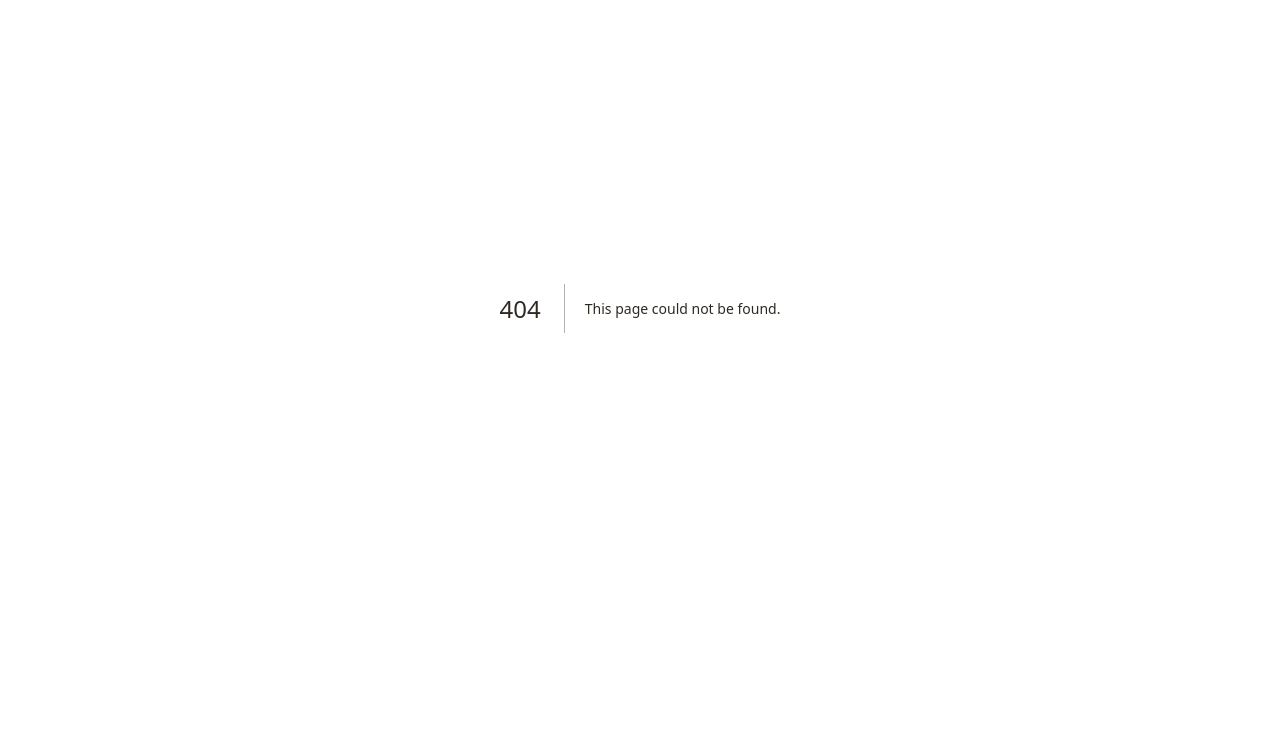
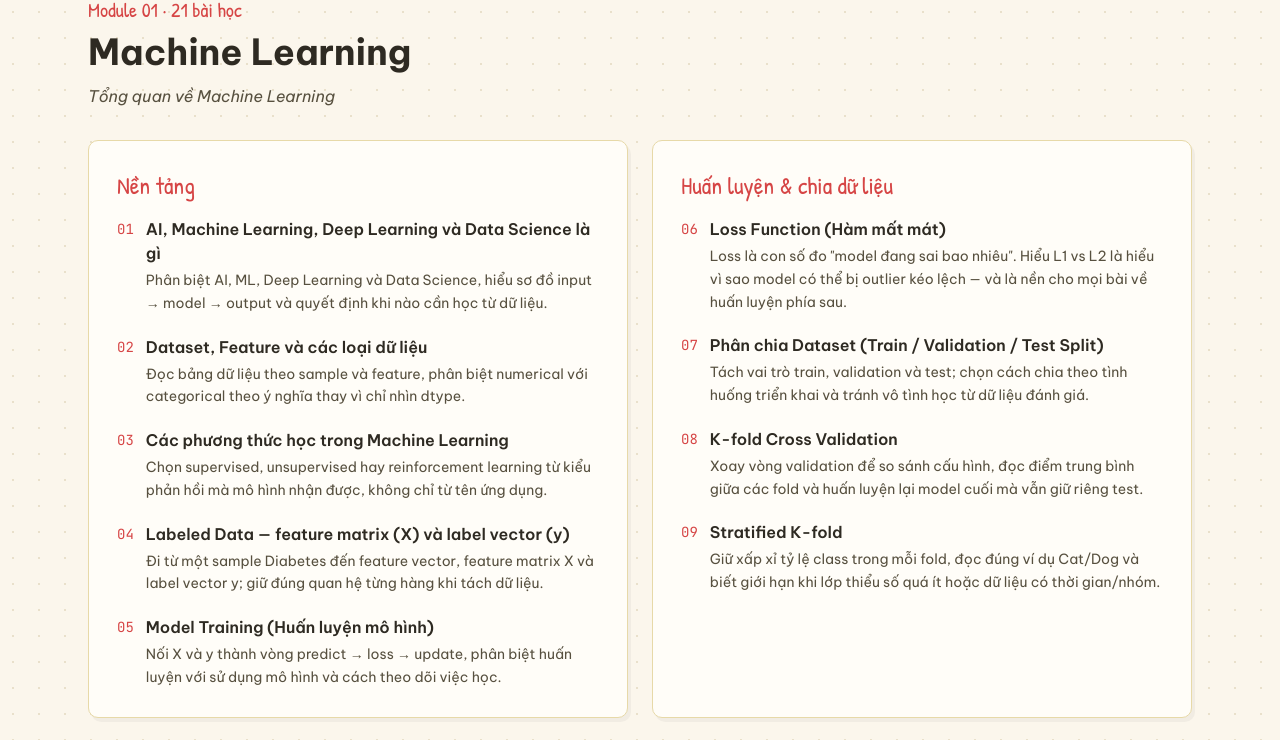
Before and after one commit to dalex0512/ml_learning_hub, a Next.js app: page /01-machine-learning in a window 1280 px wide. Before the commit this address had no page. Shown: the part 157-897 px from the top of the page. Built offline with nearby package versions, Linux system fonts and the light colour scheme.

Commit message:
feat: add module index and dependency map

```diff
--- /dev/null
+++ b/app/[moduleId]/page.tsx
@@ -0,0 +1,44 @@
+import Link from "next/link";
+import { notFound } from "next/navigation";
+import { getModule, getRoadmap } from "@/lib/roadmap";
+import { getDependencyGraph, getTopicContent } from "@/lib/markdown";
+import DependencyMap from "@/components/DependencyMap";
+
+export function generateStaticParams() {
+  return getRoadmap().modules.map(module => ({ moduleId: module.id }));
+}
+
+export function generateMetadata({ params }: { params: { moduleId: string } }) {
+  return { title: `${getModule(params.moduleId)?.title ?? "Module"} | ML Learning Hub` };
+}
+
+export default function ModulePage({ params }: { params: { moduleId: string } }) {
+  const module = getModule(params.moduleId);
+  if (!module) notFound();
+  const lessons = module.topics.map(topic => ({ topic, data: getTopicContent(module.id, topic.file, topic.id) }));
+  const groups = Array.from(new Set(lessons.map(({ topic }) => topic.group ?? "Khác")));
+  const nodes = getDependencyGraph().filter(node => node.moduleId === module.id);
+  return <div className="max-w-6xl mx-auto px-4 sm:px-6 py-10">
+    <Link href="/#roadmap" className="text-sm text-text-muted hover:text-accent-red">← Roadmap 6 Module</Link>
+    <p className="font-hand text-accent-red text-xl mt-6">Module {String(module.order).padStart(2, "0")} · {module.topics.length} bài học</p>
+    <h1 className="text-3xl sm:text-4xl font-bold mt-2">{module.title}</h1>
+    <p className="text-text-muted italic mt-3">{module.subtitle}</p>
+    {!lessons.length ? <div className="paper-card p-8 mt-8"><h2 className="text-xl font-bold">Chưa có nội dung</h2><p className="mt-2 text-text-muted">Các bài học sẽ được bổ sung theo tiến độ tự học.</p></div> : <>
+      <div className="grid gap-6 md:grid-cols-2 mt-8">
+        {groups.map(group => <section key={group} className="paper-card p-5 sm:p-7">
+          <h2 className="font-hand text-accent-red text-2xl mb-4">{group}</h2>
+          <ol className="space-y-5">
+            {lessons.filter(({ topic }) => (topic.group ?? "Khác") === group).map(({ topic, data }) => <li key={topic.id}>
+              <Link href={`/${module.id}/${topic.id}`} className="flex gap-3 group">
+                <span className="font-mono text-sm text-accent-red pt-0.5">{String(topic.order).padStart(2, "0")}</span>
+                <div className="min-w-0"><h3 className="font-semibold group-hover:text-accent-red">{topic.title}</h3><p className="text-sm text-text-muted mt-1 leading-relaxed">{data?.description ?? "Nội dung đang được soạn thảo."}</p></div>
+              </Link>
+            </li>)}
+          </ol>
+        </section>)}
+      </div>
+      <DependencyMap nodes={nodes} />
+      <Link href="/phong-van" className="inline-block mt-8 notebook-button">Ôn câu hỏi phỏng vấn →</Link>
+    </>}
+  </div>;
+}
--- /dev/null
+++ b/components/DependencyMap.tsx
@@ -0,0 +1,31 @@
+import Link from "next/link";
+import type { DependencyNode } from "@/lib/markdown";
+
+export default function DependencyMap({ nodes }: { nodes: DependencyNode[] }) {
+  const lookup = new Map(nodes.map(node => [node.topicId, node]));
+  const groups = Array.from(new Set(nodes.map(node => node.group)));
+  return <section className="paper-card p-5 sm:p-7 mt-10" aria-labelledby="dependency-title">
+    <p className="font-hand text-accent-red text-lg">Đọc trước → hiểu tiếp</p>
+    <h2 id="dependency-title" className="text-xl font-bold mt-1">Bản đồ phụ thuộc</h2>
+    <p className="text-sm text-text-muted mt-2 mb-6">Trong mỗi thẻ, các bài phía trên mũi tên là kiến thức cần đọc trước bài phía dưới. Bấm vào tên để mở bài; thứ tự trên roadmap là lộ trình gợi ý.</p>
+    <div className="grid gap-5 md:grid-cols-2 xl:grid-cols-4">
+      {groups.map(group => <div key={group} className="min-w-0">
+        <h3 className="font-hand text-accent-red text-lg mb-3">{group}</h3>
+        <ol className="space-y-3">
+          {nodes.filter(node => node.group === group).map(node => <li key={node.topicId} className="rounded-lg border border-dashed border-paper-dashed-dark bg-sticky/60 p-3 min-w-0">
+            {node.needs.length ? <>
+              <ul className="space-y-1 text-xs text-text-muted" aria-label="Kiến thức cần trước">
+                {node.needs.map(id => {
+                  const prerequisite = lookup.get(id);
+                  return prerequisite ? <li key={id}><Link href={`/${prerequisite.moduleId}/${id}`} className="hover:text-accent-red underline decoration-dashed underline-offset-2">{String(prerequisite.order).padStart(2, "0")} · {prerequisite.title}</Link></li> : null;
+                })}
+              </ul>
+              <div className="text-accent-red text-lg my-1" aria-label="dẫn tới">↓</div>
+            </> : <p className="text-xs text-text-sub mb-2">Điểm bắt đầu</p>}
+            <Link href={`/${node.moduleId}/${node.topicId}`} className="block text-sm font-semibold hover:text-accent-red break-words"><span className="font-mono text-accent-red">{String(node.order).padStart(2, "0")}</span> · {node.title}</Link>
+          </li>)}
+        </ol>
+      </div>)}
+    </div>
+  </section>;
+}
--- a/components/RoadmapZigzag.tsx
+++ b/components/RoadmapZigzag.tsx
@@ -227,7 +227,7 @@ export default function RoadmapZigzag({ modules }: Props) {
 
                       {/* Module Title */}
                       <h3 className="text-lg sm:text-xl font-bold text-text-main font-sans">
-                        {module.title}
+                        <Link href={`/${module.id}`} className="hover:text-accent-red underline decoration-dashed underline-offset-4">{module.title}</Link>
                       </h3>
                       <p className="text-xs sm:text-sm text-text-muted mt-1 italic font-sans">
                         {module.subtitle}
--- a/components/TopicBreadcrumb.tsx
+++ b/components/TopicBreadcrumb.tsx
@@ -30,7 +30,7 @@ export default function TopicBreadcrumb({
           </Link>
           <ChevronRight className="w-3.5 h-3.5 text-text-sub/60" />
           <Link
-            href="/#roadmap"
+            href={`/${moduleId}`}
             className="hover:text-text-main transition-colors font-medium text-text-muted"
           >
             {moduleTitle}
--- a/roadmap.json
+++ b/roadmap.json
@@ -7,27 +7,27 @@
       "title": "Machine Learning",
       "subtitle": "Tổng quan về Machine Learning",
       "topics": [
-        { "id": "what-is-ml", "order": 1, "title": "AI, Machine Learning, Deep Learning và Data Science là gì", "file": "01-what-is-ml.md" },
-        { "id": "feature-and-data-types", "order": 2, "title": "Dataset, Feature và các loại dữ liệu", "file": "02-feature-and-data-types.md" },
-        { "id": "learning-paradigms", "order": 3, "title": "Các phương thức học trong Machine Learning", "file": "03-learning-paradigms.md" },
-        { "id": "labeled-data", "order": 4, "title": "Labeled Data — feature matrix (X) và label vector (y)", "file": "04-labeled-data.md" },
-        { "id": "model-training-pipeline", "order": 5, "title": "Model Training (Huấn luyện mô hình)", "file": "05-model-training-pipeline.md" },
-        { "id": "loss-function", "order": 6, "title": "Loss Function (Hàm mất mát)", "file": "06-loss-function.md" },
-        { "id": "train-test-split", "order": 7, "title": "Phân chia Dataset (Train / Validation / Test Split)", "file": "07-train-test-split.md" },
-        { "id": "k-fold-cross-validation", "order": 8, "title": "K-fold Cross Validation", "file": "08-k-fold-cross-validation.md" },
-        { "id": "stratified-k-fold", "order": 9, "title": "Stratified K-fold", "file": "09-stratified-k-fold.md" },
-        { "id": "classification-vs-regression", "order": 10, "title": "Classification vs Regression", "file": "10-classification-vs-regression.md" },
-        { "id": "confusion-matrix", "order": 11, "title": "Confusion Matrix (Ma trận nhầm lẫn)", "file": "11-confusion-matrix.md" },
-        { "id": "classification-metrics", "order": 12, "title": "Accuracy, Precision, Recall và F1-score", "file": "12-classification-metrics.md" },
-        { "id": "roc-auc", "order": 13, "title": "ROC curve và AUC", "file": "13-roc-auc.md" },
-        { "id": "regression-metrics", "order": 14, "title": "Metric cho Regression — MAE và RMSE", "file": "14-regression-metrics.md" },
-        { "id": "ml-pipeline", "order": 15, "title": "Machine Learning Pipeline — 7 bước của một dự án ML", "file": "15-ml-pipeline.md" },
-        { "id": "descriptive-statistics", "order": 16, "title": "Step 2 — Thống kê mô tả để hiểu dữ liệu", "file": "16-descriptive-statistics.md" },
-        { "id": "missing-values-outliers", "order": 17, "title": "Step 3.1–3.2 — Xử lý dữ liệu thiếu và Outliers", "file": "17-missing-values-outliers.md" },
-        { "id": "feature-scaling", "order": 18, "title": "Step 3.3 — Feature scaling với MinMaxScaler và StandardScaler", "file": "18-feature-scaling.md" },
-        { "id": "categorical-encoding", "order": 19, "title": "Step 3.3 — Mã hóa categorical features (Ordinal, One-hot, Hash, Embedding)", "file": "19-categorical-encoding.md" },
-        { "id": "correlation-multicollinearity", "order": 20, "title": "Step 3.4 — Correlation và Multicollinearity", "file": "20-correlation-multicollinearity.md" },
-        { "id": "imbalanced-data", "order": 21, "title": "Step 3.5 — Cân bằng dữ liệu (Imbalanced data)", "file": "21-imbalanced-data.md" }
+        { "id": "what-is-ml", "order": 1, "title": "AI, Machine Learning, Deep Learning và Data Science là gì", "file": "01-what-is-ml.md", "group": "Nền tảng" },
+        { "id": "feature-and-data-types", "order": 2, "title": "Dataset, Feature và các loại dữ liệu", "file": "02-feature-and-data-types.md", "group": "Nền tảng" },
+        { "id": "learning-paradigms", "order": 3, "title": "Các phương thức học trong Machine Learning", "file": "03-learning-paradigms.md", "group": "Nền tảng" },
+        { "id": "labeled-data", "order": 4, "title": "Labeled Data — feature matrix (X) và label vector (y)", "file": "04-labeled-data.md", "group": "Nền tảng" },
+        { "id": "model-training-pipeline", "order": 5, "title": "Model Training (Huấn luyện mô hình)", "file": "05-model-training-pipeline.md", "group": "Nền tảng" },
+        { "id": "loss-function", "order": 6, "title": "Loss Function (Hàm mất mát)", "file": "06-loss-function.md", "group": "Huấn luyện & chia dữ liệu" },
+        { "id": "train-test-split", "order": 7, "title": "Phân chia Dataset (Train / Validation / Test Split)", "file": "07-train-test-split.md", "group": "Huấn luyện & chia dữ liệu" },
+        { "id": "k-fold-cross-validation", "order": 8, "title": "K-fold Cross Validation", "file": "08-k-fold-cross-validation.md", "group": "Huấn luyện & chia dữ liệu" },
+        { "id": "stratified-k-fold", "order": 9, "title": "Stratified K-fold", "file": "09-stratified-k-fold.md", "group": "Huấn luyện & chia dữ liệu" },
+        { "id": "classification-vs-regression", "order": 10, "title": "Classification vs Regression", "file": "10-classification-vs-regression.md", "group": "Đánh giá mô hình" },
+        { "id": "confusion-matrix", "order": 11, "title": "Confusion Matrix (Ma trận nhầm lẫn)", "file": "11-confusion-matrix.md", "group": "Đánh giá mô hình" },
+        { "id": "classification-metrics", "order": 12, "title": "Accuracy, Precision, Recall và F1-score", "file": "12-classification-metrics.md", "group": "Đánh giá mô hình" },
+        { "id": "roc-auc", "order": 13, "title": "ROC curve và AUC", "file": "13-roc-auc.md", "group": "Đánh giá mô hình" },
+        { "id": "regression-metrics", "order": 14, "title": "Metric cho Regression — MAE và RMSE", "file": "14-regression-metrics.md", "group": "Đánh giá mô hình" },
+        { "id": "ml-pipeline", "order": 15, "title": "Machine Learning Pipeline — 7 bước của một dự án ML", "file": "15-ml-pipeline.md", "group": "Quy trình ML & tiền xử lý dữ liệu" },
+        { "id": "descriptive-statistics", "order": 16, "title": "Step 2 — Thống kê mô tả để hiểu dữ liệu", "file": "16-descriptive-statistics.md", "group": "Quy trình ML & tiền xử lý dữ liệu" },
+        { "id": "missing-values-outliers", "order": 17, "title": "Step 3.1–3.2 — Xử lý dữ liệu thiếu và Outliers", "file": "17-missing-values-outliers.md", "group": "Quy trình ML & tiền xử lý dữ liệu" },
+        { "id": "feature-scaling", "order": 18, "title": "Step 3.3 — Feature scaling với MinMaxScaler và StandardScaler", "file": "18-feature-scaling.md", "group": "Quy trình ML & tiền xử lý dữ liệu" },
+        { "id": "categorical-encoding", "order": 19, "title": "Step 3.3 — Mã hóa categorical features (Ordinal, One-hot, Hash, Embedding)", "file": "19-categorical-encoding.md", "group": "Quy trình ML & tiền xử lý dữ liệu" },
+        { "id": "correlation-multicollinearity", "order": 20, "title": "Step 3.4 — Correlation và Multicollinearity", "file": "20-correlation-multicollinearity.md", "group": "Quy trình ML & tiền xử lý dữ liệu" },
+        { "id": "imbalanced-data", "order": 21, "title": "Step 3.5 — Cân bằng dữ liệu (Imbalanced data)", "file": "21-imbalanced-data.md", "group": "Quy trình ML & tiền xử lý dữ liệu" }
       ]
     },
     {
```
